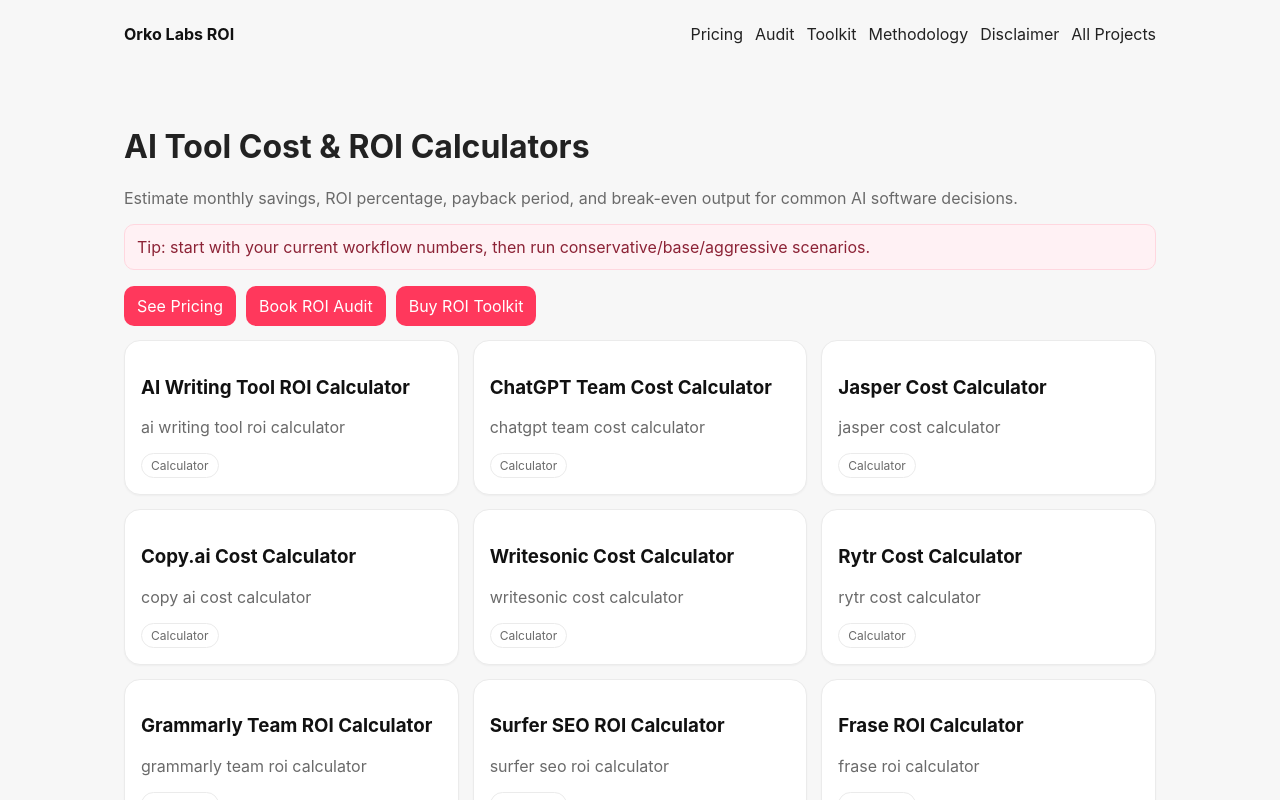
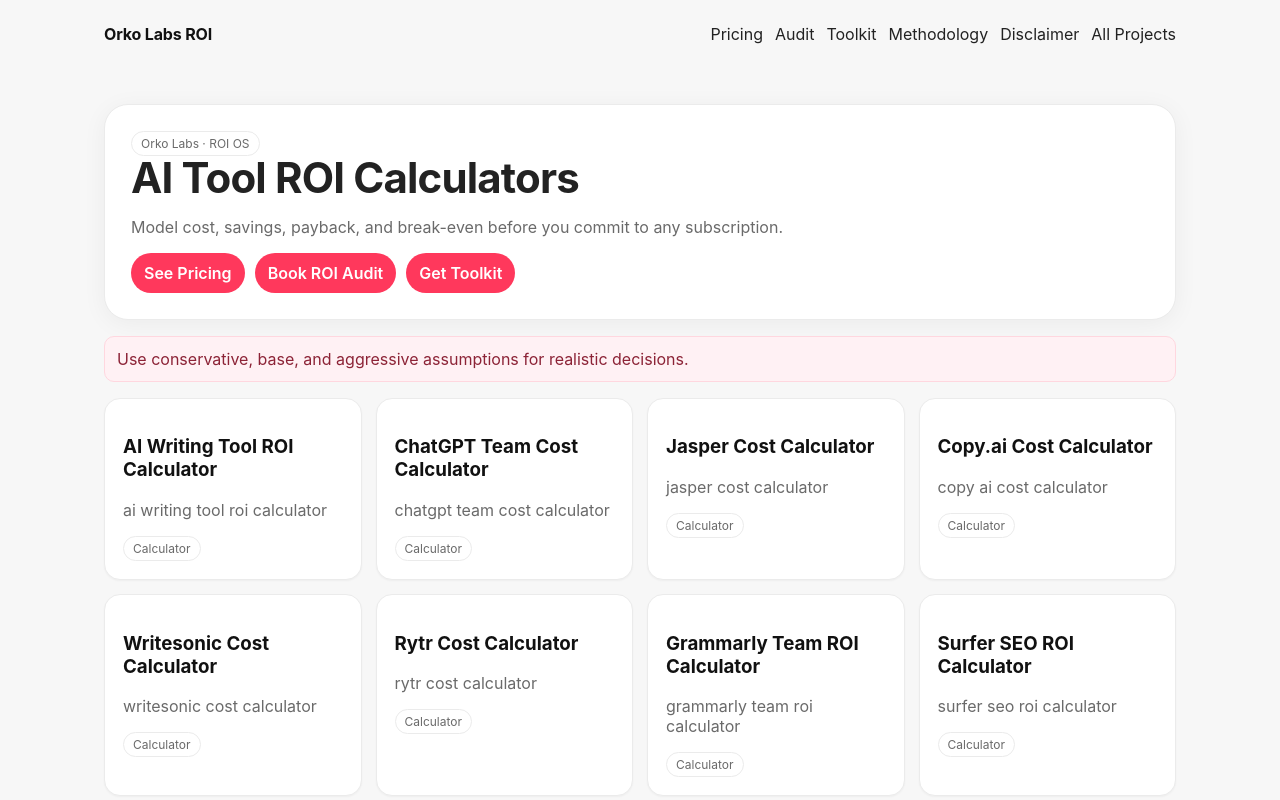
Before and after one commit to ankurvsoni/ai-tool-roi-calculators, a Next.js app: page / in a window 1280 px wide. Shown: the top 800 px of the page. Built offline with nearby package versions, Linux system fonts and the light colour scheme.

Commit message:
Harden ROI app security headers and refresh UI to premium modern style

```diff
--- a/app/globals.css
+++ b/app/globals.css
@@ -1,13 +1,17 @@
 :root{--bg:#f7f7f7;--card:#fff;--text:#222;--muted:#6a6a6a;--line:#ebebeb;--brand:#ff385c;--ok:#0f766e}
-*{box-sizing:border-box} body{margin:0;font-family:Circular,Inter,system-ui,-apple-system,Segoe UI,Roboto,sans-serif;background:var(--bg);color:var(--text)}
+*{box-sizing:border-box}
+body{margin:0;font-family:Circular,Inter,system-ui,-apple-system,Segoe UI,Roboto,sans-serif;background:var(--bg);color:var(--text)}
 a{color:#222;text-decoration:none}a:hover{text-decoration:underline}
-.wrap{max-width:1080px;margin:0 auto;padding:24px}
-.nav{display:flex;justify-content:space-between;gap:12px;align-items:center;margin-bottom:14px;flex-wrap:wrap}
-.brand{font-weight:700;color:#111}.muted{color:var(--muted)}
+.wrap{max-width:1120px;margin:0 auto;padding:24px}
+.nav{display:flex;justify-content:space-between;gap:12px;align-items:center;margin-bottom:12px;flex-wrap:wrap}
+.brand{font-weight:700;color:#111;letter-spacing:-.01em}.muted{color:var(--muted)}
+.hero{background:#fff;border:1px solid var(--line);border-radius:24px;padding:26px;box-shadow:0 4px 24px rgba(0,0,0,.05);margin-bottom:16px}
+.hero h1{margin:0 0 8px;font-size:42px;letter-spacing:-.02em;line-height:1.06}
+.ctaRow{display:flex;gap:10px;flex-wrap:wrap;margin-top:14px}
 .grid{display:grid;grid-template-columns:repeat(auto-fit,minmax(250px,1fr));gap:14px}
-.card{display:block;background:var(--card);border:1px solid var(--line);border-radius:16px;padding:16px;color:#111;text-decoration:none;box-shadow:0 1px 2px rgba(0,0,0,.04);transition:transform .15s ease, box-shadow .15s ease}
+.card{display:block;background:var(--card);border:1px solid var(--line);border-radius:16px;padding:18px;color:#111;text-decoration:none;box-shadow:0 1px 2px rgba(0,0,0,.04);transition:transform .15s ease, box-shadow .15s ease}
 .card:hover{transform:translateY(-1px);box-shadow:0 8px 24px rgba(0,0,0,.08)}
-.box{background:var(--card);border:1px solid var(--line);border-radius:16px;padding:16px;margin:14px 0}
+.box{background:var(--card);border:1px solid var(--line);border-radius:16px;padding:18px;margin:14px 0}
 label{display:block;font-size:13px;color:var(--muted);margin-bottom:6px}
 input,select{width:100%;padding:11px;border:1px solid #d8d8d8;border-radius:10px;margin-bottom:12px;background:#fff}
 .kpi{font-size:30px;font-weight:700;line-height:1.1}
@@ -15,6 +19,6 @@
 .badge{display:inline-block;padding:4px 9px;border:1px solid var(--line);border-radius:999px;font-size:12px;color:var(--muted)}
 .notice{padding:12px;border:1px solid #ffd7df;background:#fff1f4;color:#8c2336;border-radius:10px}
 .success{padding:12px;border:1px solid #b8f1e8;background:#ecfdf9;color:var(--ok);border-radius:10px}
-.btn{display:inline-block;background:var(--brand);color:#fff;padding:10px 13px;border-radius:10px;border:none;cursor:pointer}
+.btn{display:inline-block;background:var(--brand);color:#fff;padding:10px 13px;border-radius:999px;border:none;cursor:pointer;font-weight:600}
 .footer{margin-top:18px;font-size:13px;color:var(--muted)}
-@media (max-width: 760px){.row{grid-template-columns:1fr}.wrap{padding:16px}.kpi{font-size:26px}}
+@media (max-width: 760px){.row{grid-template-columns:1fr}.wrap{padding:16px}.kpi{font-size:26px}.hero h1{font-size:34px}}
--- a/app/page.js
+++ b/app/page.js
@@ -5,14 +5,19 @@
   const calculators = getCalculators();
   return (
     <main className="wrap">
-      <h1>AI Tool Cost & ROI Calculators</h1>
-      <p className="muted">Estimate monthly savings, ROI percentage, payback period, and break-even output for common AI software decisions.</p>
-      <div className="notice" style={{margin:'12px 0 16px'}}>Tip: start with your current workflow numbers, then run conservative/base/aggressive scenarios.</div>
-      <div style={{display:'flex',gap:10,flexWrap:'wrap',marginBottom:14}}>
-        <Link className="btn" href="/pricing">See Pricing</Link>
-        <Link className="btn" href="/audit">Book ROI Audit</Link>
-        <Link className="btn" href="/toolkit">Buy ROI Toolkit</Link>
-      </div>
+      <section className="hero">
+        <span className="badge">Orko Labs · ROI OS</span>
+        <h1>AI Tool ROI Calculators</h1>
+        <p className="muted">Model cost, savings, payback, and break-even before you commit to any subscription.</p>
+        <div className="ctaRow">
+          <Link className="btn" href="/pricing">See Pricing</Link>
+          <Link className="btn" href="/audit">Book ROI Audit</Link>
+          <Link className="btn" href="/toolkit">Get Toolkit</Link>
+        </div>
+      </section>
+
+      <div className="notice" style={{margin:'12px 0 16px'}}>Use conservative, base, and aggressive assumptions for realistic decisions.</div>
+
       <div className="grid">
         {calculators.map(c => (
           <Link key={c.slug} href={`/calculators/${c.slug}`} className="card">
@@ -22,7 +27,7 @@
           </Link>
         ))}
       </div>
-      <div className="footer">Need a shareable summary? Open any calculator and use the copy summary button.</div>
+      <div className="footer">Built for fast decision-making by founders, creators, and small teams.</div>
     </main>
   );
 }
--- a/next.config.js
+++ b/next.config.js
@@ -1,3 +1,37 @@
 /** @type {import('next').NextConfig} */
-const nextConfig = {};
+const securityHeaders = [
+  {
+    key: 'X-Content-Type-Options',
+    value: 'nosniff',
+  },
+  {
+    key: 'X-Frame-Options',
+    value: 'DENY',
+  },
+  {
+    key: 'Referrer-Policy',
+    value: 'strict-origin-when-cross-origin',
+  },
+  {
+    key: 'Permissions-Policy',
+    value: 'camera=(), microphone=(), geolocation=()',
+  },
+  {
+    key: 'Content-Security-Policy',
+    value:
+      "default-src 'self'; img-src 'self' data: https:; style-src 'self' 'unsafe-inline'; script-src 'self' 'unsafe-inline' 'unsafe-eval'; connect-src 'self' https:; frame-ancestors 'none'; base-uri 'self'; form-action 'self' https://formspree.io https://checkout.stripe.com https://buy.stripe.com;",
+  },
+];
+
+const nextConfig = {
+  async headers() {
+    return [
+      {
+        source: '/(.*)',
+        headers: securityHeaders,
+      },
+    ];
+  },
+};
+
 module.exports = nextConfig;
```
